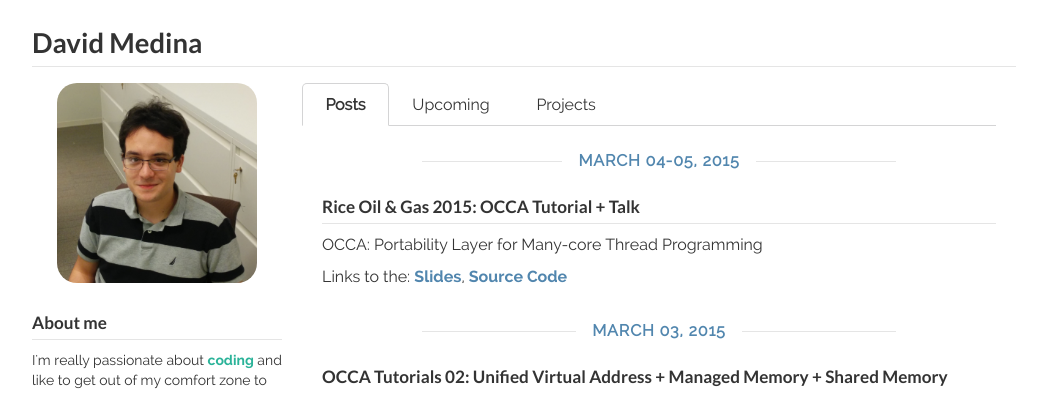
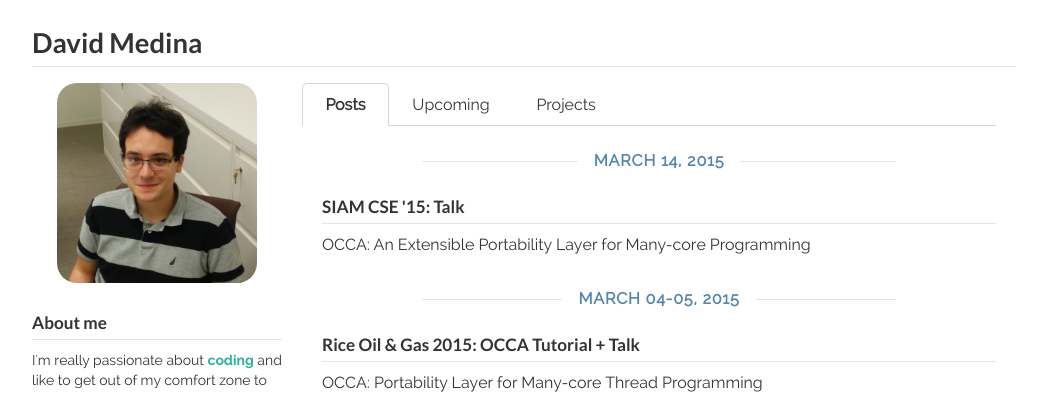
Before and after one commit to dmed256/dmed256.com, a PHP site: page / in a window 1280 px wide. Shown: the top 393 px of the page, without its empty margins (116-1163 px from the left). Run offline with PHP 8.4, Linux system fonts and the light colour scheme; some web fonts are replaced.

Commit message:
[Posts] Update

```diff
--- a/postsContent.php
+++ b/postsContent.php
@@ -1,3 +1,8 @@
+<div class="feed" dividerText="March 14, 2015">
+  <h4 class="ui dividing feed header"> SIAM CSE '15: Talk </h4>
+  OCCA: An Extensible Portability Layer for Many-core Programming
+</div>
+
 <div class="feed" dividerText="March 04-05, 2015">
   <h4 class="ui dividing feed header"> Rice Oil & Gas 2015: OCCA Tutorial + Talk </h4>
   OCCA: Portability Layer for Many-core Thread Programming
--- a/upcomingContent.php
+++ b/upcomingContent.php
@@ -1,6 +1,6 @@
-<div class="feed" dividerText="March 14-15, 2015">
-  <h4 class="ui dividing feed header"> SIAM CSE '15: Talk + Poster </h4>
-  OCCA: Portability Layer for Many-core Thread Programming
+<div class="feed" dividerText="March 15, 2015">
+  <h4 class="ui dividing feed header"> SIAM CSE '15: Poster </h4>
+  OCCA: An Extensible Portability Layer for Many-core Programming
 </div>
 
 <div class="feed" dividerText="April 01-10, 2015">
```
